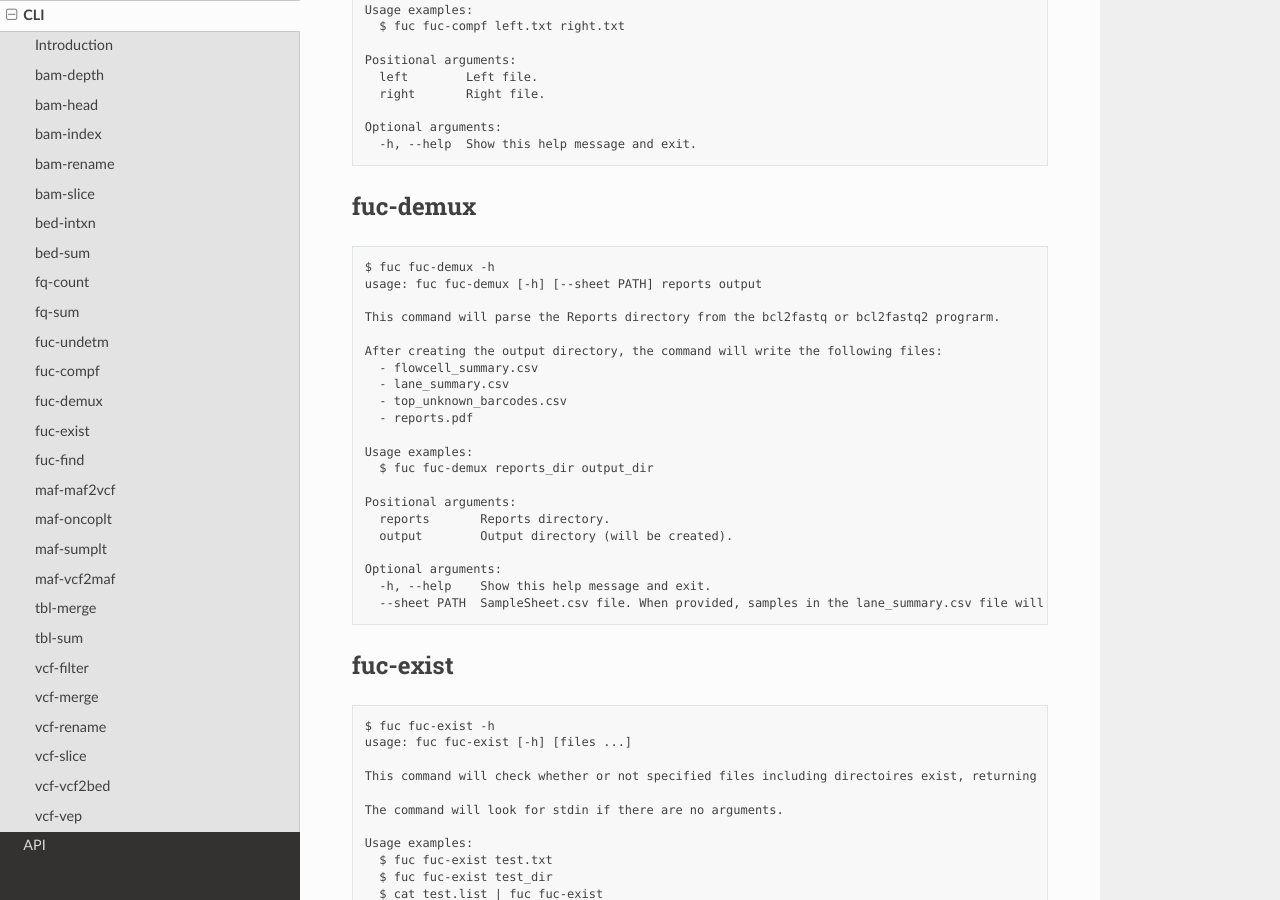
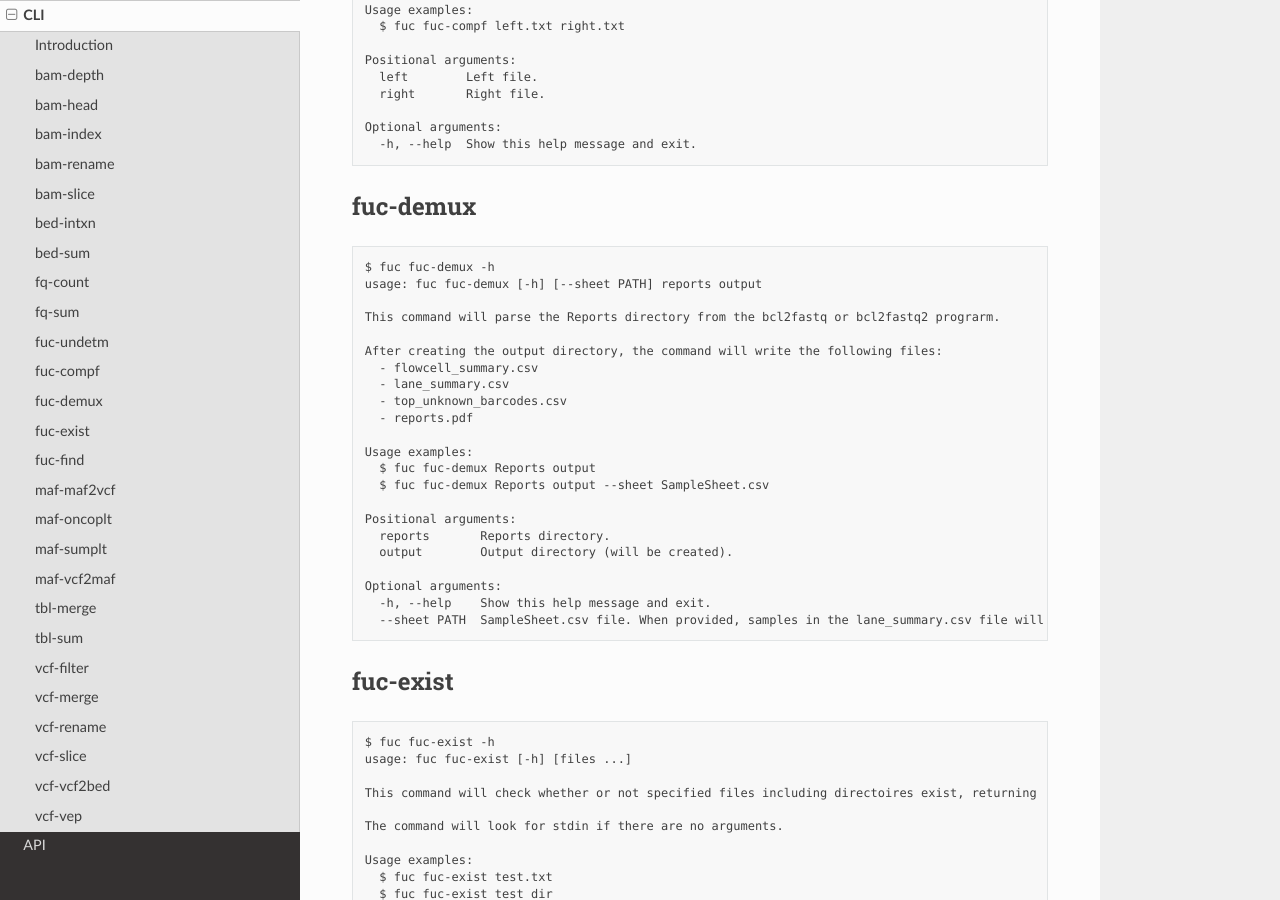
Before and after one commit to sbslee/fuc, a Sphinx documentation site: the page built from docs/cli.rst, in a window 1280 px wide and 900 px high, scrolled down 4997 px. Built offline with Sphinx 7.4.7 and the Read the Docs theme 2.0.0, drawn with Linux system fonts in a browser that asks for light colours.

```diff
--- a/README.rst
+++ b/README.rst
@@ -313,8 +313,8 @@ To create various figures for normal-tumor analysis:
     >>> tumor = af.df[af.df.Tissue == 'Tumor'].index
     >>> fig, [[ax1, ax2], [ax3, ax4]] = plt.subplots(2, 2, figsize=(10, 10))
     >>> vf.plot_tmb(ax=ax1)
-    >>> vf.plot_tmb(ax=ax2, af=af, hue='Tissue')
-    >>> vf.plot_hist('DP', ax=ax3, af=af, hue='Tissue')
+    >>> vf.plot_tmb(ax=ax2, af=af, group_col='Tissue')
+    >>> vf.plot_hist('DP', ax=ax3, af=af, group_col='Tissue')
     >>> vf.plot_regplot(normal, tumor, ax=ax4)
     >>> plt.tight_layout()
 
--- a/docs/cli.rst
+++ b/docs/cli.rst
@@ -314,7 +314,8 @@ fuc-demux
      - reports.pdf
 
    Usage examples:
-     $ fuc fuc-demux reports_dir output_dir
+     $ fuc fuc-demux Reports output
+     $ fuc fuc-demux Reports output --sheet SampleSheet.csv
 
    Positional arguments:
      reports       Reports directory.
```
